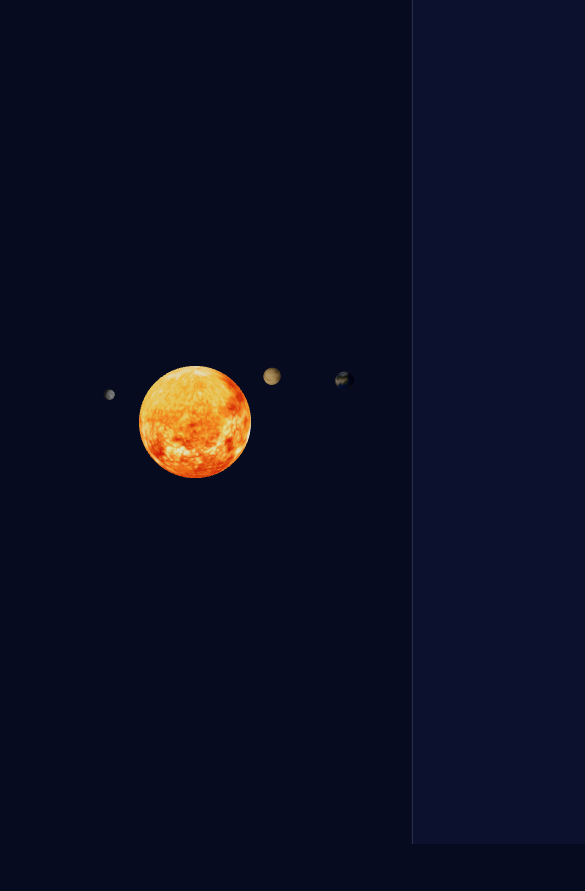
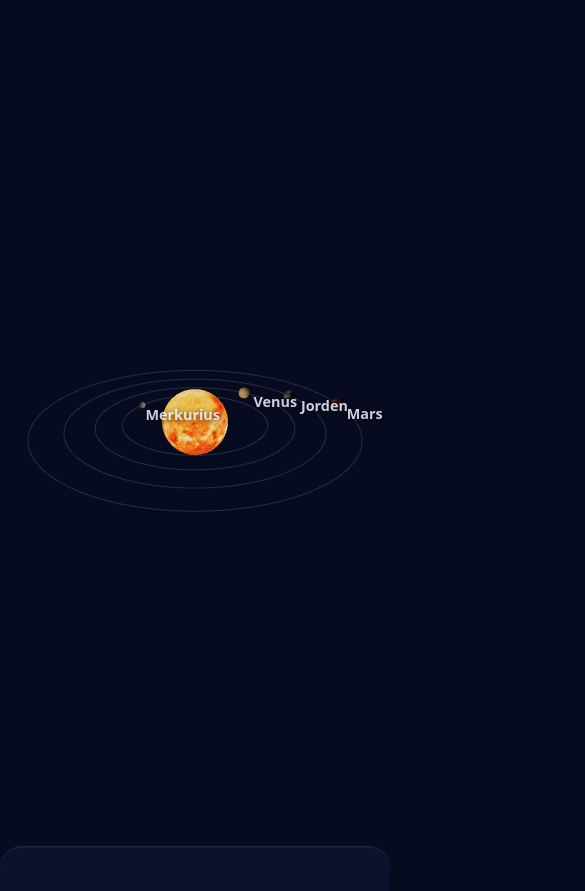
Before and after one commit to Lukasmalki/rymdkartan, a React (Vite) app: page / in a window 390 px wide. Shown: the top 891 px of the page, 585 px wide, since content can reach past the window. Before the commit the page ends 844 px from the top, so only its background shows below. Built offline with nearby package versions, Linux system fonts and the light colour scheme.

Commit message:
Fix label scaling and responsive panel layout

```diff
--- a/src/App.tsx
+++ b/src/App.tsx
@@ -1,15 +1,19 @@
 import { Canvas } from "@react-three/fiber";
+import { useRef, useState, Suspense } from "react";
+import { OrbitControls } from "@react-three/drei";
+import type { OrbitControls as OrbitControlsImpl } from "three-stdlib";
 import { PLANETS } from "./data/planets";
 import { Planet } from "./components/Planet";
-import { useState, Suspense } from "react";
-import { OrbitControls } from "@react-three/drei";
 import { InfoPanel } from "./components/InfoPanel";
 import { Sun } from "./components/Sun";
 import { OrbitRing } from "./components/OrbitRing";
+import { CameraRig } from "./components/CameraRig";
 
 export default function App() {
   const [selectedId, setSelectedId] = useState<string | null>(null);
   const selected = PLANETS.find((p) => p.id === selectedId) ?? null;
+  const controls = useRef<OrbitControlsImpl>(null);
+
   return (
     <>
       <Canvas camera={{ position: [0, 20, 45] }}>
@@ -18,10 +22,23 @@ export default function App() {
         <Suspense fallback={null}>
           <Sun />
           {PLANETS.map((p) => (
-            <Planet key={p.id} data={p} onSelect={setSelectedId} />
+            <OrbitRing key={`orbit-${p.id}`} radius={p.distance} />
+          ))}
+          {PLANETS.map((p) => (
+            <Planet
+              key={p.id}
+              data={p}
+              onSelect={setSelectedId}
+              isSelected={p.id === selectedId}
+            />
           ))}
         </Suspense>
-        <OrbitControls />
+        <OrbitControls ref={controls} />
+        <CameraRig
+          targetId={selectedId}
+          controls={controls}
+          panelOpen={selected !== null}
+        />{" "}
       </Canvas>
       <InfoPanel planet={selected} onClose={() => setSelectedId(null)} />
     </>
--- /dev/null
+++ b/src/components/CameraRig.tsx
@@ -0,0 +1,49 @@
+import { useRef } from "react";
+import { useFrame, useThree } from "@react-three/fiber";
+import { Vector3 } from "three";
+import type { OrbitControls as OrbitControlsImpl } from "three-stdlib";
+
+type Props = {
+  targetId: string | null;
+  controls: React.RefObject<OrbitControlsImpl | null>;
+  panelOpen: boolean;
+};
+
+const OVERVIEW = new Vector3(0, 20, 45);
+const worldPos = new Vector3();
+const desired = new Vector3();
+
+export function CameraRig({ targetId, controls, panelOpen }: Props) {
+  const lookAt = useRef(new Vector3());
+  const { camera, scene, size } = useThree();
+
+  useFrame((_, delta) => {
+    const t = Math.min(1, delta * 2);
+    const narrow = size.width / size.height < 0.9 ? 1.7 : 1;
+    const wide = size.width / size.height >= 0.9;
+    const shift = panelOpen ? (wide ? 3.5 : 0) : 0;
+    const lift = panelOpen && !wide ? 2 : 0;
+    const target = targetId ? scene.getObjectByName(targetId) : null;
+
+    if (target) {
+      target.getWorldPosition(worldPos);
+      desired
+        .copy(worldPos)
+        .add(new Vector3(shift, 1.5 * narrow + lift, 5 * narrow));
+    } else {
+      worldPos.set(0, 0, 0);
+      desired.copy(OVERVIEW).multiplyScalar(narrow);
+    }
+
+    camera.position.lerp(desired, t);
+    worldPos.x += shift * 0.55;
+    worldPos.y += lift * 0.5;
+    lookAt.current.lerp(worldPos, t);
+    if (controls.current) {
+      controls.current.target.copy(lookAt.current);
+      controls.current.update();
+    }
+  });
+
+  return null;
+}
--- a/src/components/InfoPanel.css
+++ b/src/components/InfoPanel.css
@@ -13,6 +13,7 @@
   overflow-y: auto;
   transform: translateX(105%);
   transition: transform 0.5s cubic-bezier(0.2, 0.8, 0.2, 1);
+  z-index: 100;
 }
 
 .info-panel.open {
@@ -59,10 +60,37 @@
 
 .info-panel button {
   padding: 0.8rem 1.35rem;
-  font: 700 1rem system-ui, sans-serif;
+  font:
+    700 1rem system-ui,
+    sans-serif;
   color: #02030a;
   background: #ffc23d;
   border: 0;
   border-radius: 999px;
   cursor: pointer;
 }
+
+@media (max-width: 700px) {
+  .info-panel {
+    top: auto;
+    left: 0;
+    right: 0;
+    width: 100%;
+    max-height: 55vh;
+    border-left: 0;
+    border-top: 1px solid rgba(154, 163, 199, 0.22);
+    border-radius: 22px 22px 0 0;
+    padding: 22px;
+    transform: translateY(105%);
+    box-sizing: border-box;
+    overflow-x: hidden;
+  }
+
+  .info-panel.open {
+    transform: none;
+  }
+
+  .info-panel h2 {
+    font-size: 2rem;
+  }
+}
--- a/src/components/Planet.tsx
+++ b/src/components/Planet.tsx
@@ -4,31 +4,47 @@ import { useTexture } from "@react-three/drei";
 import { MathUtils } from "three";
 import type { Group, Mesh } from "three";
 import type { Planet as PlanetData } from "../data/planets";
+import { PlanetLabel } from "./PlanetLabel";
 
 const YEAR_IN_SECONDS = 80;
 
 type Props = {
   data: PlanetData;
   onSelect: (id: string) => void;
-}
+  isSelected: boolean;
+};
 
-export function Planet({ data, onSelect }: Props) {
+export function Planet({ data, onSelect, isSelected }: Props) {
   const orbit = useRef<Group>(null);
   const globe = useRef<Mesh>(null);
   const texture = useTexture(data.texture);
 
   useFrame((_, delta) => {
     if (orbit.current) {
-            orbit.current.rotation.y += (delta * Math.PI * 2) / (data.orbitalPeriod * YEAR_IN_SECONDS);
+      orbit.current.rotation.y +=
+        (delta * Math.PI * 2) / (data.orbitalPeriod * YEAR_IN_SECONDS);
     }
     if (globe.current) globe.current.rotation.y += delta * 0.3;
   });
 
   return (
     <group ref={orbit}>
-      <group position={[data.distance, 0, 0]} rotation={[0, 0, MathUtils.degToRad(data.axialTilt)]}>
+      <group position={[data.distance, 0, 0]}>
+        {!isSelected && (
+          <PlanetLabel
+            name={data.name}
+            radius={data.radius}
+            onSelect={() => onSelect(data.id)}
+          />
+        )}
+      </group>
+      <group
+        position={[data.distance, 0, 0]}
+        rotation={[0, 0, MathUtils.degToRad(data.axialTilt)]}
+      >
         <mesh
           ref={globe}
+          name={data.id}
           onClick={(e) => {
             e.stopPropagation();
             onSelect(data.id);
--- /dev/null
+++ b/src/components/PlanetLabel.tsx
@@ -0,0 +1,17 @@
+import { Html } from "@react-three/drei";
+
+type Props = {
+  name: string;
+  radius: number;
+  onSelect: () => void;
+};
+
+export function PlanetLabel({ name, radius, onSelect }: Props) {
+  return (
+    <Html position={[radius * 1.2, 0, 0]} center={false} zIndexRange={[10, 0]}>
+      <button className="planet-label" onClick={onSelect}>
+        {name}
+      </button>
+    </Html>
+  );
+}
--- a/src/index.css
+++ b/src/index.css
@@ -1 +1,30 @@
-html, body, #root { margin: 0; height: 100%; background: #070B1F; }
+html,
+body,
+#root {
+  margin: 0;
+  height: 100%;
+  background: #070b1f;
+}
+
+*,
+*::before,
+*::after {
+  box-sizing: border-box;
+}
+
+.planet-label {
+  background: none;
+  border: 0;
+  color: #eef1ff;
+  font:
+    600 0.9rem system-ui,
+    sans-serif;
+  white-space: nowrap;
+  cursor: pointer;
+  text-shadow: 0 1px 6px rgba(0, 0, 0, 0.9);
+  opacity: 0.85;
+}
+.planet-label:hover {
+  color: #ffc23d;
+  opacity: 1;
+}
```
Lines whose indentation alone changed are shown as unchanged.
